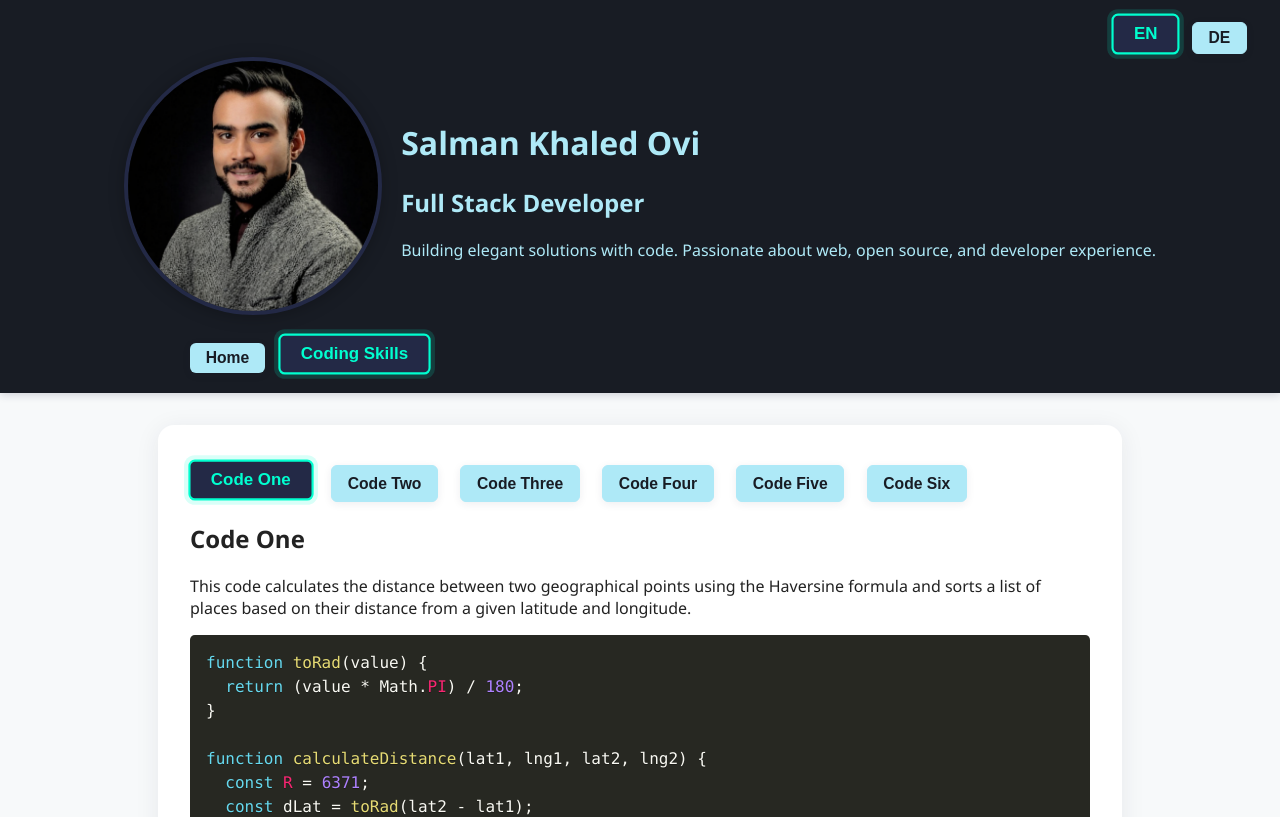
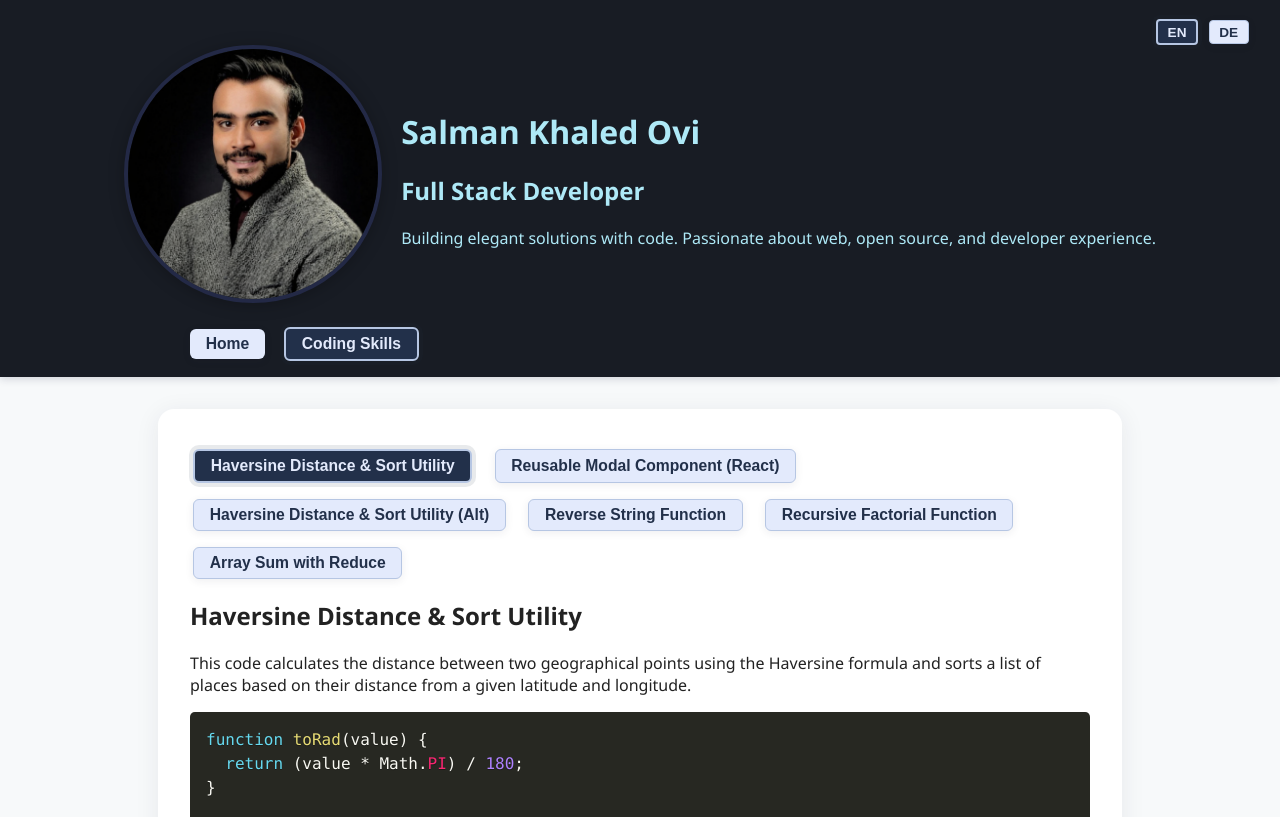
Before and after one commit to salkha/portfolio, a React (Create React App) app: page /coding-skills in a window 1280 px wide. Shown: the top 817 px of the page. Built offline with nearby package versions, Linux system fonts and the light colour scheme.

Commit message:
react advacned

```diff
--- a/src/App.js
+++ b/src/App.js
@@ -27,9 +27,9 @@ function App() {
             path="/"
             element={
               <>
+                <About lang={lang} />
                 <Skills lang={lang} />
                 <Projects lang={lang} />
-                <About lang={lang} />
                 <Contact lang={lang} />
               </>
             }
--- a/src/components/sampleCodes.js
+++ b/src/components/sampleCodes.js
@@ -1,6 +1,6 @@
 const sampleCodes = {
   simpleCodeOne: {
-    name: "Code One",
+    name: "Haversine Distance & Sort Utility",
     id: "code1",
     code_description: "This code calculates the distance between two geographical points using the Haversine formula and sorts a list of places based on their distance from a given latitude and longitude.",
     code: `function toRad(value) {
@@ -33,7 +33,7 @@ export function sortPlacesByDistance(places, lat, lon) {
 }`
   },
   simpleCodeTwo: {
-    name: "Code Two",
+    name: "Reusable Modal Component (React)",
     id: "code2",
     code_description: "I built this reusable Modal component to solve a real company need: we required a flexible, accessible dialog for confirmations and forms that could be controlled from anywhere in our app. This solution made it easy for our team to add modals for user actions, improving both our workflow and the user experience.",
     code: `import { forwardRef, useImperativeHandle, useRef } from 'react';
@@ -65,7 +65,7 @@ export default Modal;
 `
   },
   simpleCodeThree: {
-    name: "Code Three",
+    name: "Haversine Distance & Sort Utility (Alt)",
     id: "code3",
     code: `function toRad(value) {
   return (value * Math.PI) / 180;
@@ -97,7 +97,7 @@ export function sortPlacesByDistance(places, lat, lon) {
 }`
   },
   simpleCodeFour: {
-    name: "Code Four",
+    name: "Reverse String Function",
     id: "code4",
     code: `function reverseString(str) {
   return str.split('').reverse().join('');
@@ -105,7 +105,7 @@ export function sortPlacesByDistance(places, lat, lon) {
 console.log(reverseString('hello'));`
   },
   simpleCodeFive: {
-    name: "Code Five",
+    name: "Recursive Factorial Function",
     id: "code5",
     code: `function factorial(n) {
   if (n <= 1) return 1;
@@ -114,7 +114,7 @@ console.log(reverseString('hello'));`
 console.log(factorial(5));`
   },
   simpleCodeSix: {
-    name: "Code Six",
+    name: "Array Sum with Reduce",
     id: "code6",
     code: `const arr = [1, 2, 3, 4, 5];
 const sum = arr.reduce((acc, val) => acc + val, 0);
--- a/src/index.css
+++ b/src/index.css
@@ -1,8 +1,8 @@
 /* Unified button styles */
 .main-btn {
-  background: #aee9f7;
-  color: #181c24;
-  border: 1px solid #aee9f7;
+  background: #e3eafc;
+  color: #22304a;
+  border: 1px solid #b6c6e3;
   border-radius: 6px;
   padding: 0.38em 1em;
   font-size: 0.98rem;
@@ -15,13 +15,11 @@
 .main-btn.active,
 .main-btn:focus,
 .main-btn:hover {
-  background: #232946;
-  color: #00ffd0;
-  border: 2px solid #00ffd0;
+  background: #22304a;
+  color: #e3eafc;
+  border: 2px solid #b6c6e3;
   outline: none;
-  transform: translateY(-4px) scale(1.08);
-  padding: 0.5em 1.2em;
-  box-shadow: 0 0 0 4px rgba(0,255,208,0.15);
+  box-shadow: 0 0 0 4px rgba(34,48,74,0.10);
 }
 
 .lang-btn-group {
@@ -30,6 +28,14 @@
     align-items: center;
     justify-content: right;
     padding-right: 30px;
+}
+
+.lang-btn-group > .main-btn {
+  font-size: 0.85rem;
+  padding: 0.25em 0.7em;
+  border-radius: 4px;
+  min-width: 36px;
+  margin: 0 0.1em;
 }
 
 .code-btn-group {
@@ -119,8 +125,8 @@ body {
   margin-top: 1.2rem;
 }
 .nav-btn {
-  background: #aee9f7;
-  color: #181c24;
+  background: #e3eafc;
+  color: #22304a;
   border: none;
   border-radius: 6px;
   padding: 0.38em 1em;
@@ -131,20 +137,18 @@ body {
   transition: background 0.2s, transform 0.2s;
 }
 .nav-btn:hover {
-  background: #232946;
-  color: #00ffd0;
+  background: #22304a;
+  color: #e3eafc;
   transform: translateY(-2px) scale(1.04);
 }
 
 .nav-btn.active,
 .nav-btn:focus {
-  background: #232946;
-  color: #00ffd0;
+  background: #22304a;
+  color: #e3eafc;
   outline: none;
-  border: 2px solid #00ffd0;
-  transform: translateY(-4px) scale(1.08);
-  padding: 0.5em 1.2em;
-  box-shadow: 0 0 0 4px rgba(0,255,208,0.15);
+  border: 2px solid #b6c6e3;
+  box-shadow: 0 0 0 4px rgba(34,48,74,0.10);
 }
 
 @media (max-width: 900px) {
@@ -185,8 +189,8 @@ body {
   transition: box-shadow 0.3s, transform 0.4s cubic-bezier(0.22, 1, 0.36, 1);
 }
 .profile-pic img:hover {
-  box-shadow: 0 0 40px 10px #00ffd0, 0 4px 32px rgba(0,0,0,0.45);
-  transform: scale(1.08);
+  box-shadow: 0 0 10px 2px #b6c6e3, 0 2px 8px rgba(0,0,0,0.18);
+  transform: scale(1.02);
 }
 
 /* Modal styles */
```
